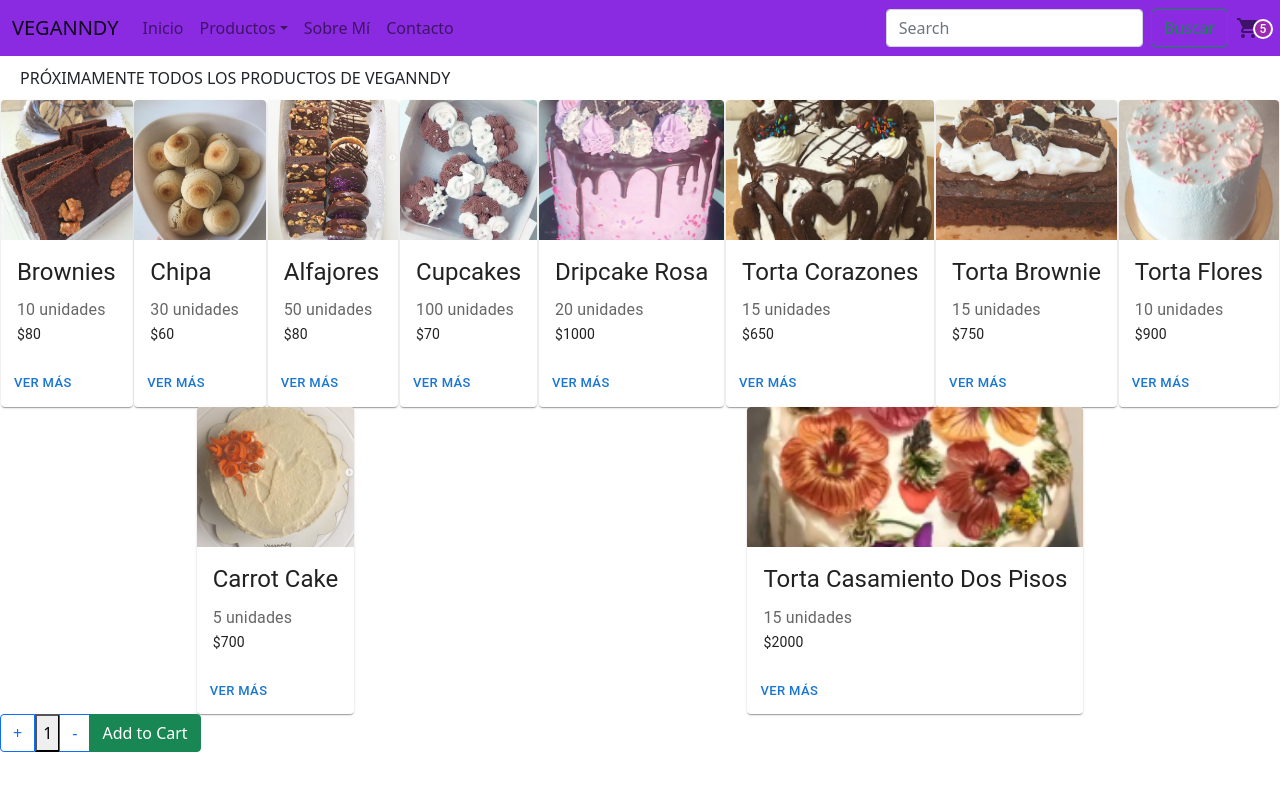
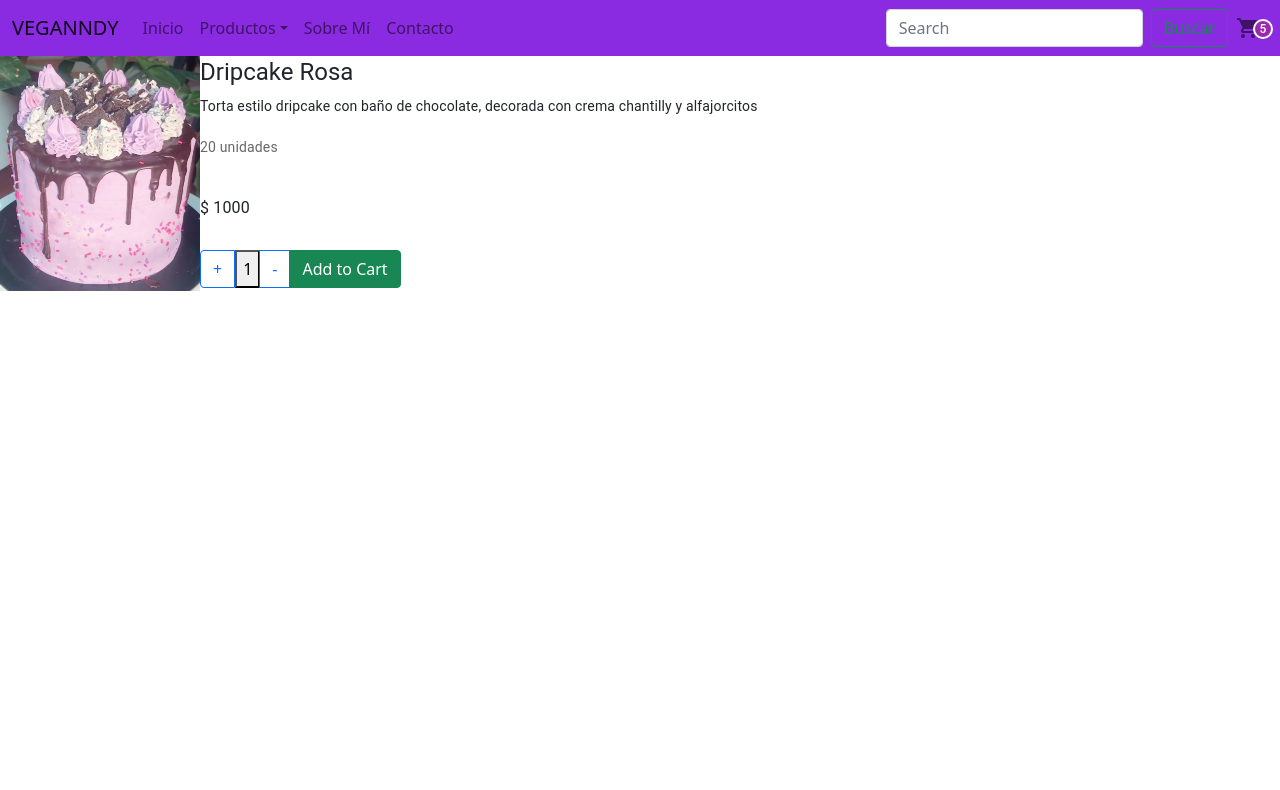
Before and after one commit to KaVidal/React-Js, a React (Create React App) app: page /item/1 in a window 1280 px wide. Shown: the top 790 px of the page. Built offline with nearby package versions, Linux system fonts and the light colour scheme.

Commit message:
Item Detail, Item Detail Container

```diff
--- a/src/App.js
+++ b/src/App.js
@@ -1,13 +1,15 @@
 import './App.css';
 import 'bootstrap/dist/css/bootstrap.min.css';
 import Navbar from './components/Navbar';
-import ItemListContainer from './components/ItemListContainer';
+/* import ItemListContainer from './components/ItemListContainer'; */
+import ItemDetailContainer from './components/ItemDetailContainer';
 
 const App = () => {
   return (
     <div>
       <Navbar></Navbar>
-      <ItemListContainer greeting="PRÓXIMAMENTE TODOS LOS PRODUCTOS DE VEGANNDY" />
+      {/* <ItemListContainer greeting="PRÓXIMAMENTE TODOS LOS PRODUCTOS DE VEGANNDY" /> */}
+      {<ItemDetailContainer></ItemDetailContainer>}
     </div>
   );
 }
--- /dev/null
+++ b/src/assets/customFetch.js
@@ -0,0 +1,15 @@
+let is_ok = true;
+
+const customFetch = (time, task) => {
+    return new Promise((resolve, reject) => {
+        setTimeout(() => {
+            if (is_ok) {
+                resolve(task);
+            } else {
+                reject("Error in the customFetch :(");
+            }
+        }, time);
+    });
+}
+
+export default customFetch;
--- a/src/assets/products.js
+++ b/src/assets/products.js
@@ -13,79 +13,73 @@ const products = [
     {
       id: 1,
       name: "Brownies",
-      stock: "10 unidades",
-      cost: "$80",
+      stock: 10,
+      cost: "80",
       image: brownies
     },
     {
       id: 2,
       name: "Chipa",
-      stock: "30 unidades",
-      cost: "$60",
+      stock: 30,
+      cost: "60",
       image: chipa
     },
     {
       id: 3,
       name: "Alfajores",
-      stock: "50 unidades",
-      cost: "$80",
+      stock: 50,
+      cost: "80",
       image: alfajores
     },
     {
       id: 4,
       name: "Cupcakes",
-      stock: "100 unidades",
-      cost: "$70",
+      stock: 100,
+      cost: "70",
       image: cupcakes
     },
     {
       id: 5,
       name: "Dripcake Rosa",
-      stock: "20 unidades",
-      cost: "$1000",
+      stock: 20,
+      cost: "1000",
       image:dripcakeRosa
     },
     {
       id: 6,
       name: "Torta Corazones",
-      stock: "15 unidades",
-      cost: "$650",
+      stock: 15,
+      cost: "650",
       image: tortaCorazones
     },
     {
       id: 7,
       name: "Torta Brownie",
-      stock: "15 unidades",
-      cost: "$750",
+      stock: 15,
+      cost: "750",
       image: tortaBrownie
     },
     {
       id: 8,
       name: "Torta Flores",
-      stock: "10 unidades",
-      cost: "$900",
+      stock: 10,
+      cost: "900",
       image: tortaFlores
     },
     {
       id: 9,
       name: "Carrot Cake",
-      stock: "5 unidades",
-      cost: "$700",
+      stock: 5,
+      cost: "700",
       image: carrotCake
     },
     {
       id: 10,
       name: "Torta Casamiento Dos Pisos",
-      stock: "15 unidades",
-      cost: "$2000",
+      stock: 15,
+      cost: "2000",
       image: tortaCasamientoDosPisos
     }
   ];
 
-  export const getProducts = () => {
-    return new Promise((resolve, reject) => {
-      setTimeout(() => {
-        return resolve(products);
-      }, 2000)
-    })
-  }
+  export default products
--- a/src/components/ItemCount.js
+++ b/src/components/ItemCount.js
@@ -1,7 +1,12 @@
-import { useState } from "react";
+import { useEffect, useState } from "react";
 
 const ItemCount = ({initial, stock, onAdd}) => {
-    const[rate, setRate] = useState(initial); //ESTO ES UN HOOK
+    const[rate, setRate] = useState(0); //ESTO ES UN HOOK
+
+    useEffect(() => {
+        setRate(initial);
+    },[]);
+
     const increment = () => {
         if(rate < stock){
             setRate(rate+1);
@@ -12,12 +17,19 @@ const ItemCount = ({initial, stock, onAdd}) => {
             setRate(rate-1);
         }
     }
+
+    console.log(increment);
+
     return(
         <div className="btn-group" role="group" aria-label="Basic outlined example">
             <button type="button" className="btn btn-outline-primary" onClick={increment}>+</button>
             <button type="disabled">{rate}</button>
             <button type="button" className="btn btn-outline-primary" onClick={decrease}>-</button>
-            <button type="button" className="btn btn-success" onClick={() => onAdd={rate}}>Add to Cart</button>
+            {
+                stock
+                ? <button type="button" className="btn btn-success" onClick={() => onAdd(rate)}>Add to Cart</button>
+                : <button type="disabled">Add to Cart</button>
+            }
         </div>
     )
 }
--- /dev/null
+++ b/src/components/ItemDetail.js
@@ -0,0 +1,45 @@
+import ItemCount from "./ItemCount";
+import * as React from 'react';
+import Grid from '@mui/material/Grid';
+import Typography from '@mui/material/Typography';
+
+const ItemDetail = ({item}) => {
+
+    const onAdd = (qty) => {
+        alert("You have selected " + qty + " items.");
+    }
+
+    return(
+        <Grid container>
+          <img src={item.image}/>
+          <Grid item xs container>
+            <Grid item xs container direction="column" spacing={2}>
+              <Grid item xs>
+                <Typography gutterBottom variant="h5" component="div">
+                  {item.name}
+                </Typography>
+                <Typography variant="body2" gutterBottom>
+                  Torta estilo dripcake con baño de chocolate, decorada con
+                  crema chantilly y alfajorcitos
+                </Typography>
+              </Grid>
+              <Grid item xs>
+                <Typography variant="body2" color="text.secondary">
+                    {item.stock} unidades
+                </Typography>
+              </Grid>
+              <Grid item xs>
+                <Typography variant="subtitle1" component="div">
+                  $ {item.cost}
+                </Typography>
+              </Grid>
+              <Grid item xs>
+                <ItemCount stock={item.stock} initial={1} onAdd={onAdd}></ItemCount>
+              </Grid>
+            </Grid>
+          </Grid>
+        </Grid>
+    )
+}
+
+export default ItemDetail;
--- /dev/null
+++ b/src/components/ItemDetailContainer.js
@@ -0,0 +1,22 @@
+import {useEffect, useState} from 'react';
+import customFetch from "../assets/customFetch";
+import ItemDetail from "./ItemDetail";
+import products from "../assets/products"
+
+const ItemDetailContainer = () => {
+    const[detail, setDetail] = useState({}); //Estado
+
+    useEffect(() => {
+        customFetch(2000, products[4])
+            .then(result => setDetail(result))
+            .catch(err => console.log(err))
+    }, []);
+
+    return(
+        <div>
+            <ItemDetail item={detail} />
+        </div>
+    );
+}
+
+export default ItemDetailContainer;
--- a/src/components/ItemListContainer.js
+++ b/src/components/ItemListContainer.js
@@ -2,18 +2,18 @@ import { useEffect, useState } from "react";
 import { Wrapper } from './styledComponents';
 import ItemCount from "./ItemCount";
 import ItemList from "./ItemList";
-import { getProducts } from "../assets/products";
+import customFetch from "../assets/customFetch";
+/* import Item from "./Item"; */
+import products from "../assets/products";
 
 
 const ItemListContainer = ({greeting}) => {
-    const [products, setProducts] = useState([]);
+    const [productos, setProducts] = useState([]);
 
     useEffect(() => {
-        async function mostrarProductos() {
-            let todosProductos = await getProducts();
-            setProducts(todosProductos);
-        }
-        mostrarProductos()
+        customFetch(2000, products)
+            .then(result => setProducts(result))
+            .catch(err => console.log(err))
     }, []);
 
     const onAdd = (qty) => {
@@ -23,7 +23,7 @@ const ItemListContainer = ({greeting}) => {
     return(
         <>
             <Wrapper>{greeting}</Wrapper>
-            <ItemList productos = {products}></ItemList>
+            <ItemList productos = {productos}></ItemList>
             <ItemCount stock={5} initial={1} onAdd={onAdd}></ItemCount>
         </>
     );
```
